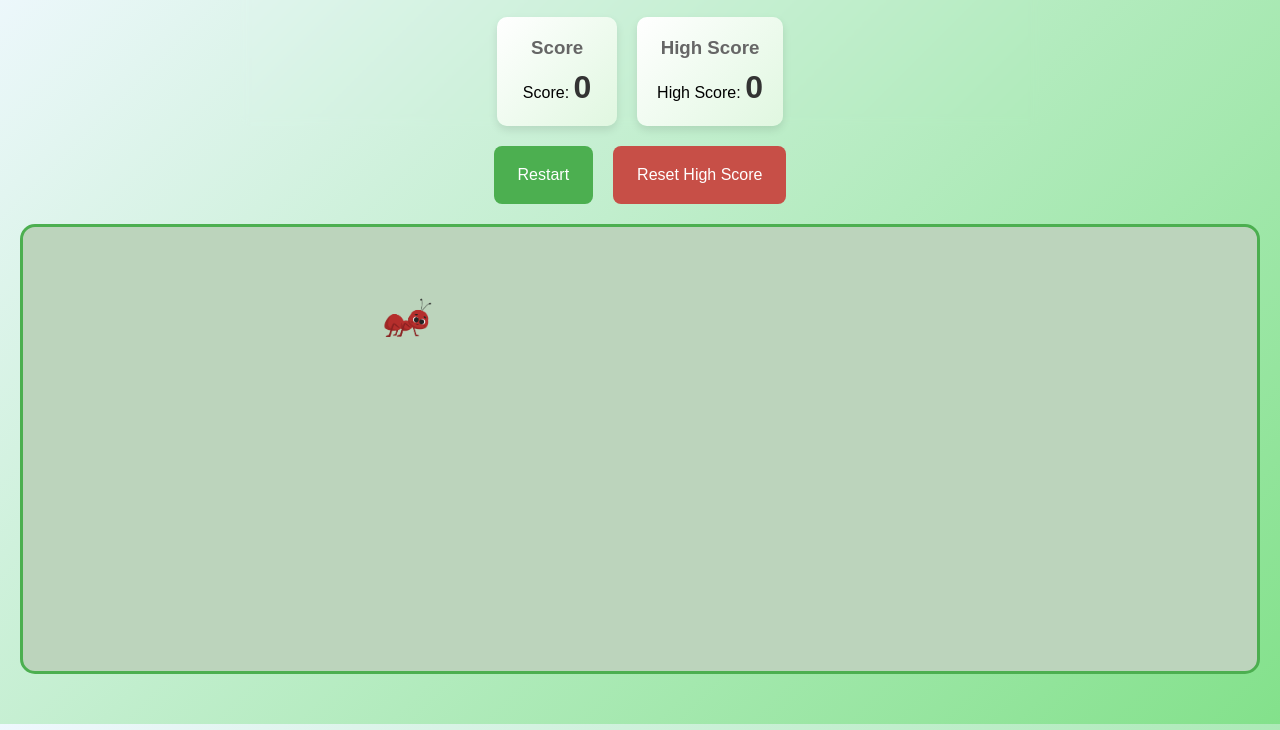
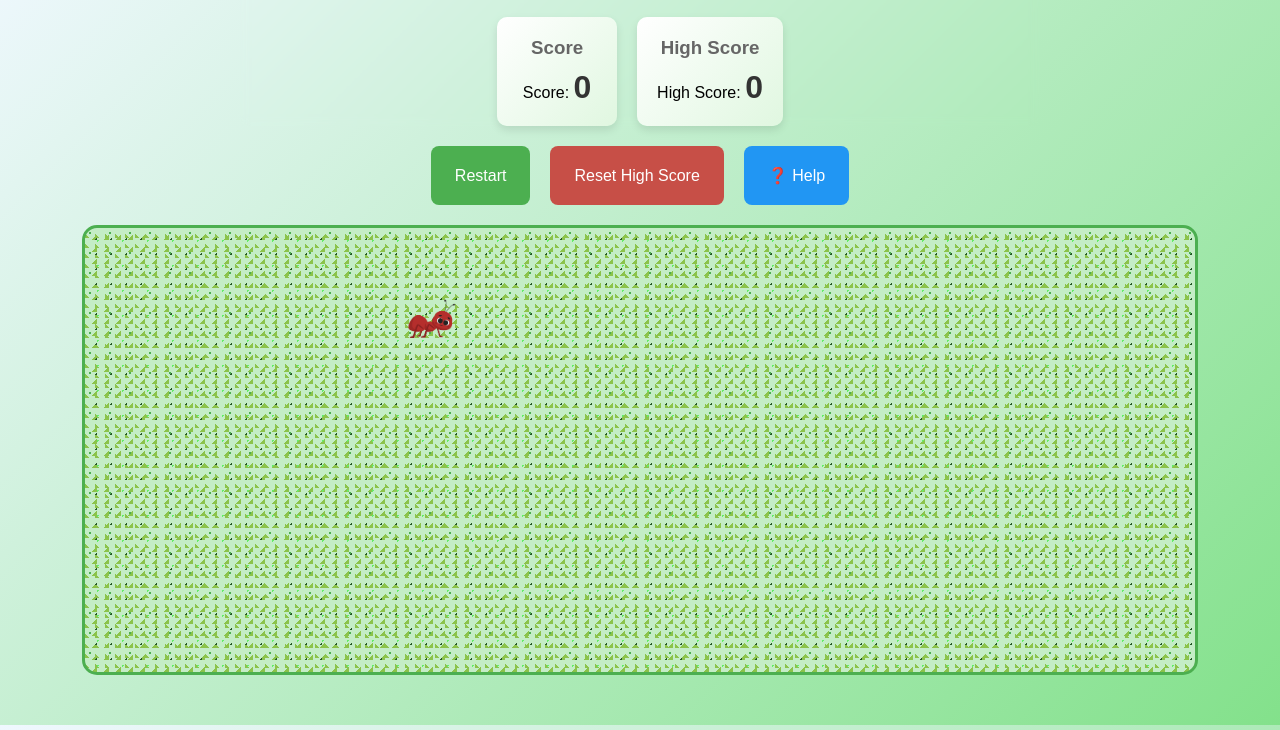
Before and after one commit to yurisha-bajracharya/Ant-Attack, a plain HTML site: page index.html in a window 1280 px wide. Shown: the part 70-800 px from the top of the page. Drawn offline with Linux system fonts and the light colour scheme.

Commit message:
Final style changes

```diff
--- a/index.html
+++ b/index.html
@@ -5,6 +5,7 @@
     <meta name="viewport" content="width=device-width, initial-scale=1.0">
     <title>Ant Attack</title>
     <link rel="stylesheet" href="./style.css">
+    <link rel="icon" href="./assets/images/Ant.png" type="image/png">
 </head>
 <body>
     <div id = "game" class = "container">
@@ -22,6 +23,7 @@
         <div class="controls">
         <button id="restartBtn">Restart</button>
         <button id="resetHighScoreBtn">Reset High Score</button>
+         <button class="help-btn" data-tooltip="🎯 Click ants before they escape!&#10;⚡ You have 1 second per ant&#10;🏆 Score points for each catch!">❓ Help</button>
         </div>
         <div id="gameArea" class = "game-area"></div>
     </div>
--- a/style.css
+++ b/style.css
@@ -53,16 +53,21 @@ h1 {
 }
 
 #gameArea {
-    width: 100%;
+    width: 90%;
     height: 450px;
     position: relative;
     border: 2px dashed #333;
-    background: #bcd4bc;
+    background:
+        radial-gradient(circle at 25% 25%, #4CAF50 1px, transparent 1px),
+        radial-gradient(circle at 75% 75%, #245726 1px, transparent 1px),
+        radial-gradient(circle at 50% 50%, #64ec69 1px, transparent 1px),
+        linear-gradient(45deg, #8bc34a 25%, transparent 25%),
+        linear-gradient(-45deg, #8bc34a 25%, transparent 25%), #c4edc6;
+    background-size: 20px 20px, 15px 15px, 25px 25px, 10px 10px, 12px 12px, 100% 100%;
     border: 3px solid #4CAF50;
     border-radius: 15px;
     overflow: hidden;
-    margin-top: 20px;
-    margin-bottom: 30px;
+    margin: 20px auto 30px auto;
 }
 
 .ant {
@@ -117,6 +122,53 @@ button:hover {
     box-shadow: 0 4px 8px rgba(0,0,0,0.2);
 }
 
+.help-btn {
+    background: #2196F3;
+    color: white;
+    position: relative;
+}
+
+.help-btn::before {
+    content: attr(data-tooltip);
+    position: absolute;
+    bottom: 120%;
+    left: 50%;
+    transform: translateX(-50%);
+    background: rgba(0, 0, 0, 0.9);
+    color: white;
+    padding: 12px 16px;
+    border-radius: 8px;
+    font-size: 0.85rem;
+    white-space: pre-line;
+    opacity: 0;
+    visibility: hidden;
+    transition: opacity 0.3s, visibility 0.3s;
+    z-index: 1000;
+    box-shadow: 0 4px 8px rgba(0, 0, 0, 0.2);
+    min-width: 200px;
+    text-align: left;
+}
+
+.help-btn::after {
+    content: "";
+    position: absolute;
+    bottom: 110%;
+    left: 50%;
+    transform: translateX(-50%);
+    border: 6px solid transparent;
+    border-top-color: rgba(0, 0, 0, 0.9);
+    opacity: 0;
+    visibility: hidden;
+    transition: opacity 0.3s, visibility 0.3s;
+    z-index: 1000;
+}
+
+.help-btn:hover::before,
+.help-btn:hover::after {
+    opacity: 1;
+    visibility: visible;
+}
+
 @keyframes wiggle {
     0%, 100% {
         transform: translate(-50%, -50%) rotate(-5deg);
```
